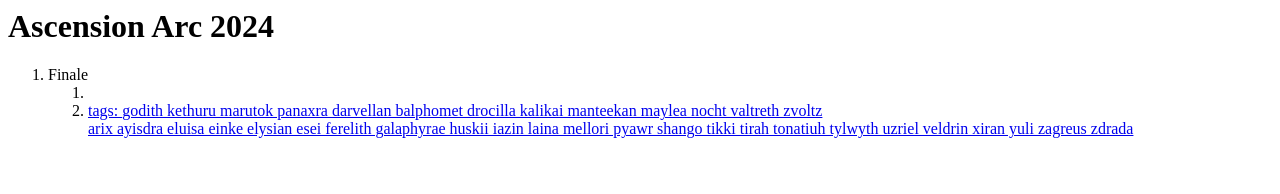
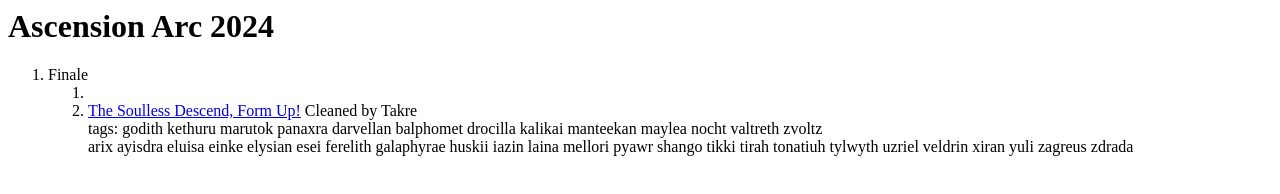
Before and after one commit to xiran-leternae/lusternia-rp-logs, a plain HTML site: page rp-logs/index.html in a window 1280 px wide. Drawn offline with Linux system fonts and the light colour scheme.

Commit message:
Update index.html

```diff
--- a/rp-logs/index.html
+++ b/rp-logs/index.html
@@ -3,7 +3,7 @@
 <h1>Ascension Arc 2024</h1>
 <ol><li>Finale
   <ol><li></li>
-  <li><a class="title" href="/ascension2024/finale/03-the-soulless-descend-form-up.html>The Soulless Descend, Form Up!</a> Cleaned by Takre
+  <li><a class="title" href="/ascension2024/finale/03-the-soulless-descend-form-up.html">The Soulless Descend, Form Up!</a> Cleaned by Takre
   <br>tags: <span class="tags">godith kethuru marutok panaxra darvellan balphomet drocilla kalikai manteekan maylea nocht valtreth zvoltz
   <br>arix ayisdra eluisa einke elysian esei ferelith galaphyrae huskii iazin laina mellori pyawr shango tikki tirah tonatiuh tylwyth uzriel veldrin xiran yuli zagreus zdrada</span></li>
   </ol>
```
